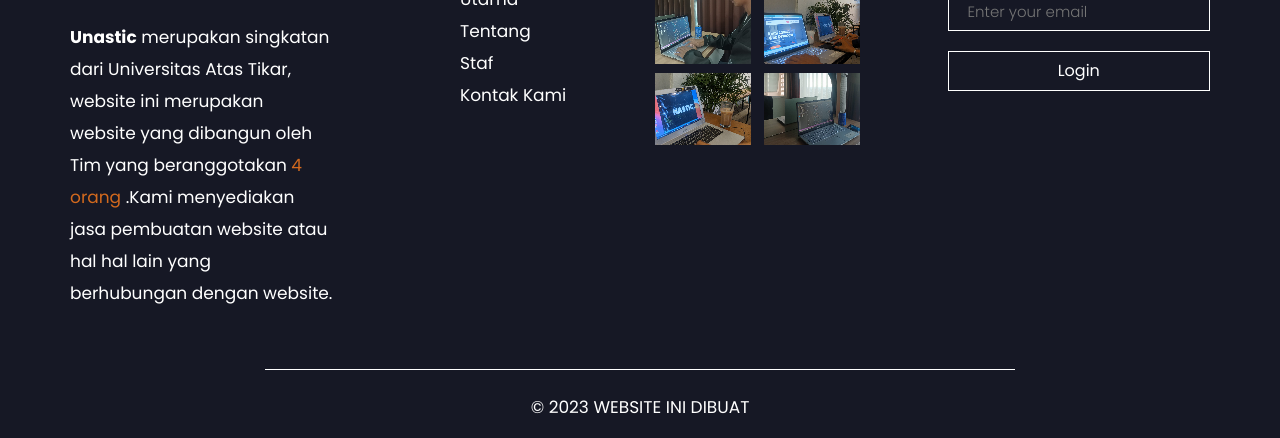
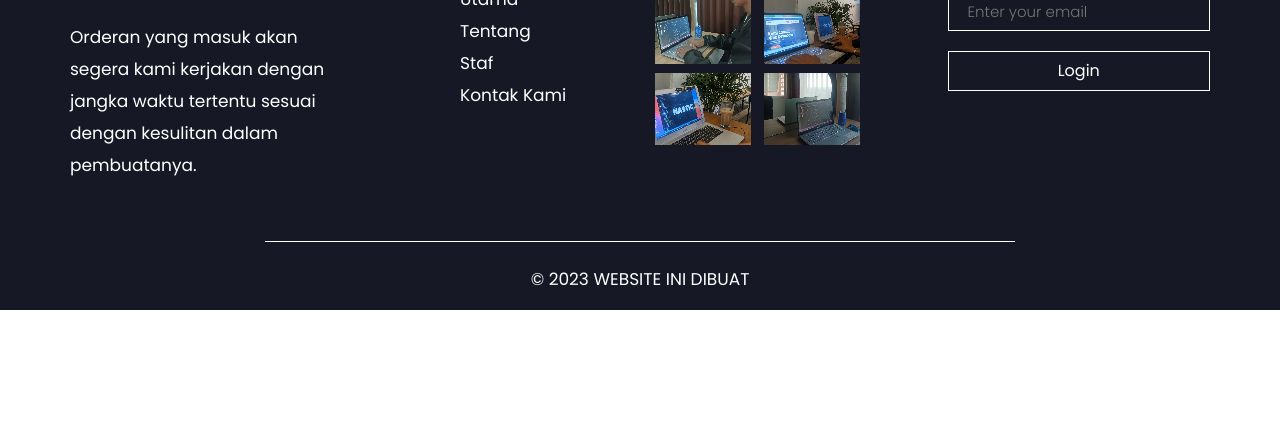
Before and after one commit to Unastic/unastic.co.id, a plain HTML site: page about-lengkap.html in a window 1280 px wide. Shown: the part 1358-1796 px from the top of the page. After the commit the page ends 1668 px from the top, so only its background shows below. Drawn offline with nearby package versions, Linux system fonts and the light colour scheme; a web font is replaced by a local one.

```diff
--- a/about-lengkap.html
+++ b/about-lengkap.html
@@ -160,7 +160,7 @@
                   <div class=" col-lg-3 col-md-6">
                      <a class="logo_bottom"><img src="images/logo_bottom1.png" alt="#"/></a>
                      <p class="many">
-                        <b>Unastic</b> merupakan singkatan dari Universitas Atas Tikar, website ini merupakan website yang dibangun oleh Tim yang beranggotakan <a Hallo word href="staff.html" class="ahref-about">4 orang</a> .Kami menyediakan jasa pembuatan website atau hal hal lain yang berhubungan dengan website.
+                        Orderan yang masuk akan segera kami kerjakan dengan jangka waktu tertentu sesuai dengan kesulitan dalam pembuatanya.
                      </p>
                   </div>
                   <div class="col-lg-2 offset-lg-1 col-md-6">
```
